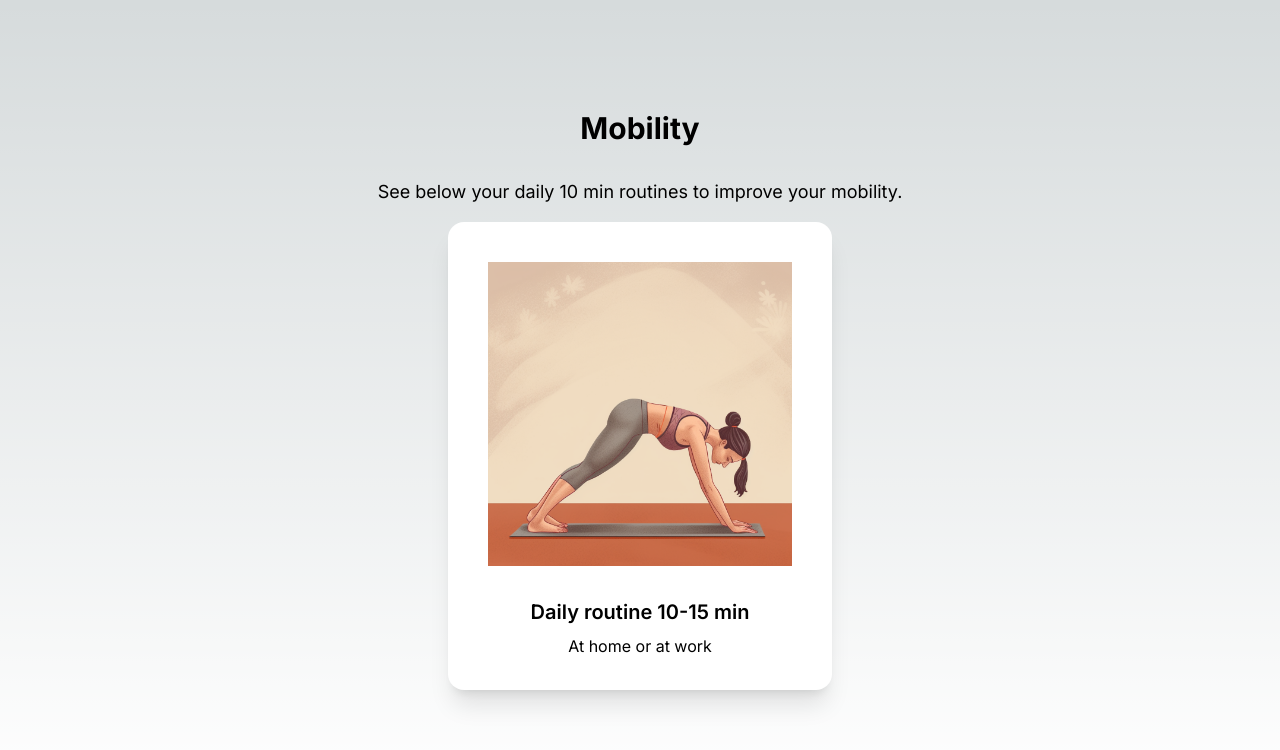
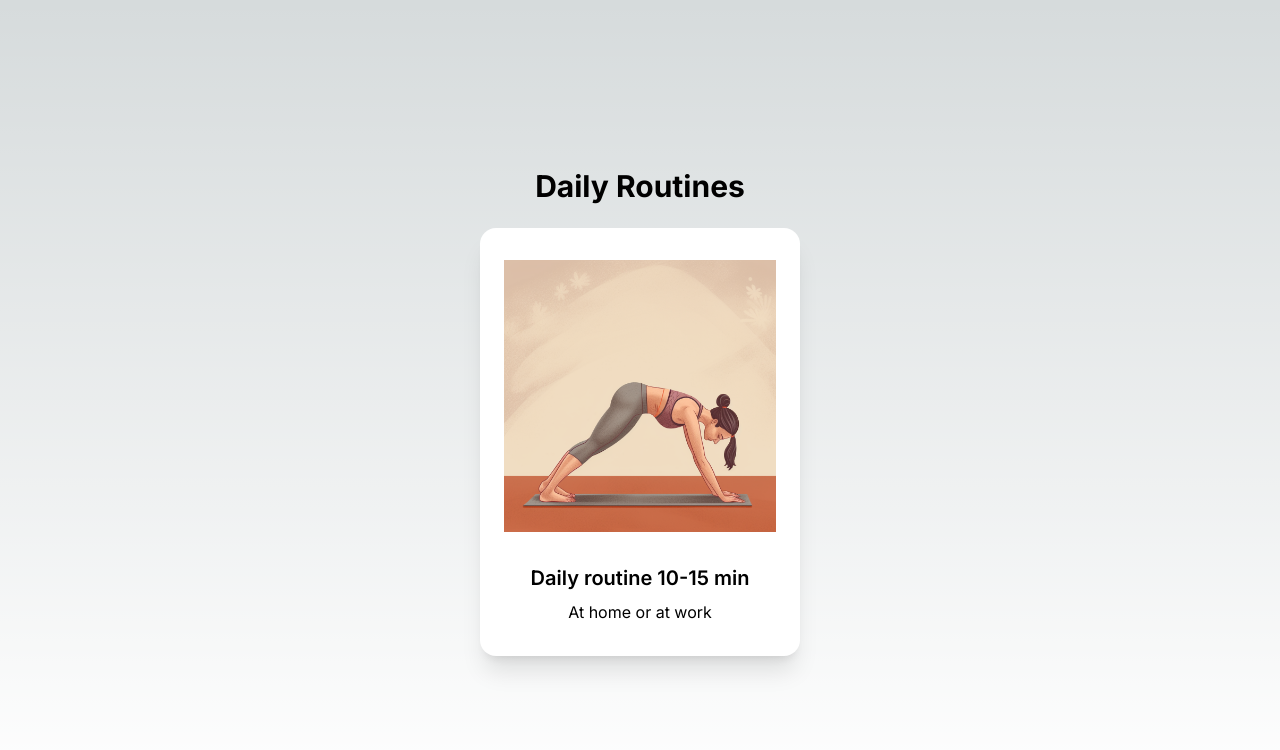
Before and after one commit to jaaydenh/mobility-app, a Next.js app: page / in a window 1280 px wide. Shown: the top 750 px of the page. Built offline with nearby package versions, Linux system fonts and the light colour scheme.

Commit message:
styling updates

```diff
--- a/src/app/components/title.tsx
+++ b/src/app/components/title.tsx
@@ -6,7 +6,7 @@ interface Props {
 
 const Title = ({ text }: Props) => {
   return (
-    <h1 className='text-3xl font-bold'>{text}</h1>
+    <h1 className='m-6 text-3xl font-bold'>{text}</h1>
   );
 }
 
--- a/src/app/exercise/ExerciseClient.tsx
+++ b/src/app/exercise/ExerciseClient.tsx
@@ -65,12 +65,11 @@ const ExerciseClient: React.FC<ExerciseProps> = ({
 
   return (
     <>
-      <div>Exercise</div>
       <Image
         src={`/${exercises[exerciseIndex].image}.png`}
         alt="Picture of the exercise"
-        width={180} //automatically provided
-        height={180} //automatically provided
+        width={320} //automatically provided
+        height={320} //automatically provided
       // blurDataURL="data:..." automatically provided
       // placeholder="blur" // Optional blur-up while loading
       />
--- a/src/app/exercise/page.tsx
+++ b/src/app/exercise/page.tsx
@@ -19,10 +19,8 @@ const ExercisePage = async () => {
   const exercises: Exercise[] = await getData();
 
   return (
-    <main className="flex min-h-screen flex-col items-center justify-between">
-      <div className="z-10 w-full max-w-5xl items-center justify-between font-mono text-lg lg:flex">
-        <ExerciseClient exercises={exercises} />
-      </div>
+    <main className="font-mono text-lg p-10 flex min-h-screen flex-col items-center space-y-10">
+      <ExerciseClient exercises={exercises} />
     </main>
   )
 }
--- a/src/app/page.tsx
+++ b/src/app/page.tsx
@@ -8,19 +8,16 @@ export default async function Page() {
   return (
     <main className='flex min-h-screen items-center justify-center'>
       <div className='text-center'>
-        <Title text='Mobility' />
-            <p className='text-lg mt-4 sm:py-4'>
-              See below your daily 10 min routines to improve your mobility.
-            </p>
+        <Title text='Daily Routines' />
         {/* <div className='flex justify-center'> */}
           <Link href='/routine' className='flex justify-center'>
-            <div className="card w-96 bg-base-100 shadow-xl">
-            <figure className="px-10 pt-10">
+            <div className="card w-80 bg-base-100 shadow-xl">
+            <figure className="px-6 pt-8">
               <Image
                 src='/downward_dog.png'
                 alt='See workouts!'
-                width={1000}
-                height={1000}
+                width={300}
+                height={300}
 
               />
             </figure>
```
